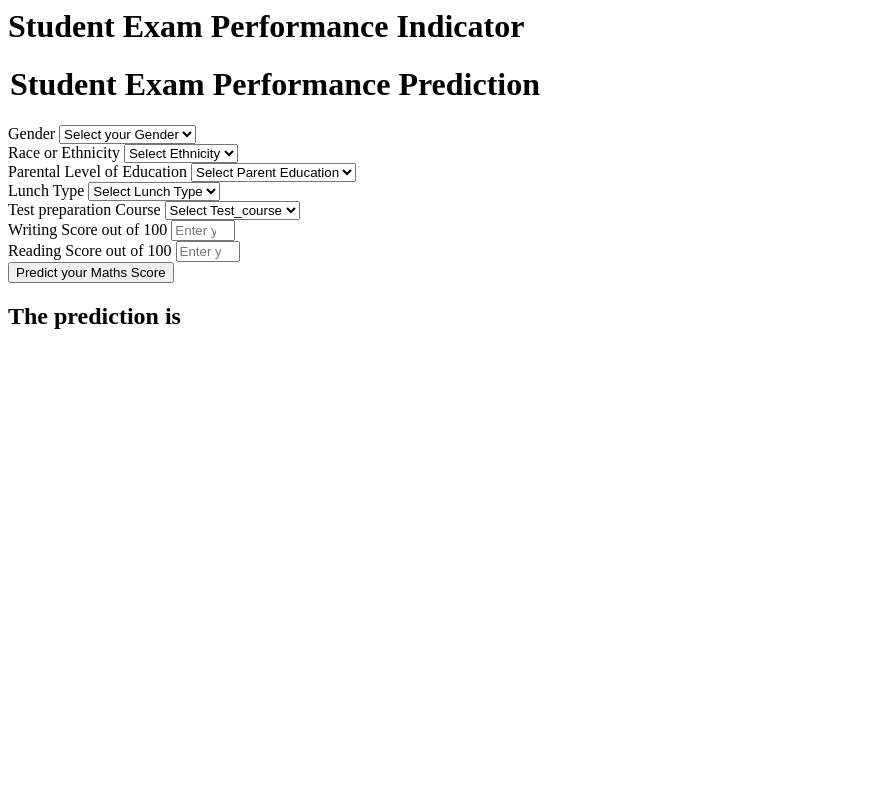
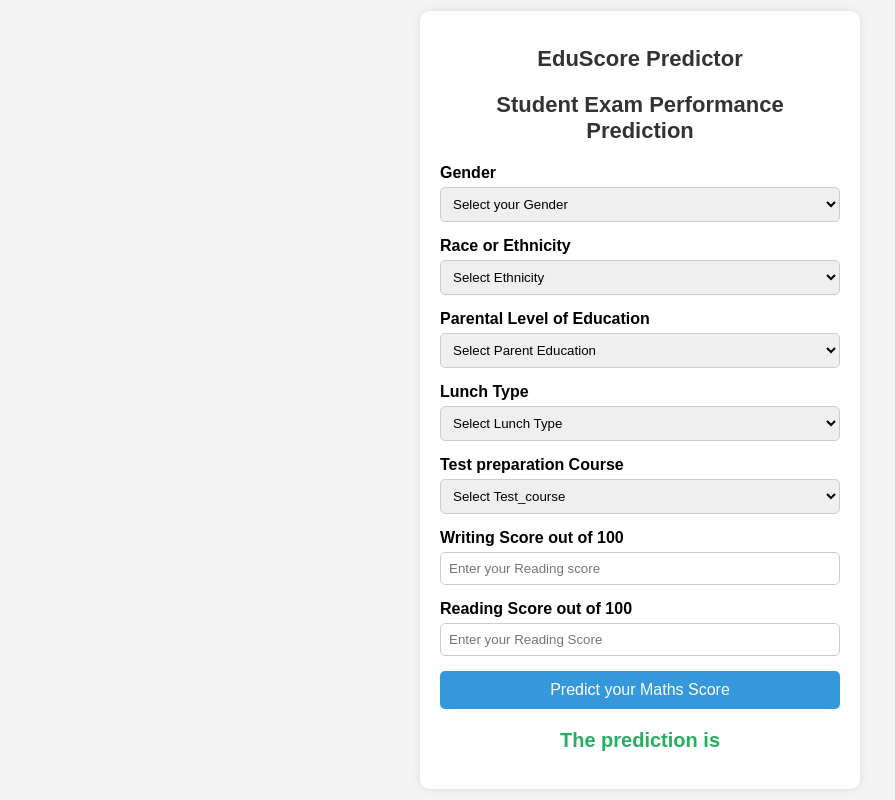
Before and after one commit to RahulKummara/Student-Perfomance-Prediction, a Flask app: page /predictdata in a window 1280 px wide. Shown: the whole page, without its empty margins (0-895 px from the left). Run offline with Flask 3, Linux system fonts and the light colour scheme.

Commit message:
Modified HTML with styles

```diff
--- a/templates/home.html
+++ b/templates/home.html
@@ -1,7 +1,72 @@
 <html>
+    <style>
+        body {
+    font-family: Arial, sans-serif;
+    background-color: #f4f4f4;
+    display: flex;
+    justify-content: center;
+    align-items: center;
+    height: 100vh;
+    margin: 0;
+}
+
+.login {
+    background: white;
+    padding: 20px;
+    border-radius: 10px;
+    box-shadow: 0px 0px 10px rgba(0, 0, 0, 0.1);
+    width: 400px;
+    text-align: center;
+}
+
+h1 {
+    color: #333;
+    font-size: 22px;
+    margin-bottom: 20px;
+}
+
+h2 {
+    color: #27ae60;
+    font-size: 20px;
+    margin-top: 20px;
+}
+
+.mb-3 {
+    margin-bottom: 15px;
+    text-align: left;
+}
+
+.form-label {
+    font-weight: bold;
+    display: block;
+    margin-bottom: 5px;
+}
+
+.form-control {
+    width: 100%;
+    padding: 8px;
+    border: 1px solid #ccc;
+    border-radius: 5px;
+}
+
+.btn-primary {
+    background-color: #3498db;
+    color: white;
+    border: none;
+    padding: 10px;
+    width: 100%;
+    cursor: pointer;
+    border-radius: 5px;
+    font-size: 16px;
+}
+
+.btn-primary:hover {
+    background-color: #2980b9;
+}
+    </style>
 <body>
     <div class="login">
-       <h1>Student Exam Performance Indicator</h1>
+       <h1>EduScore Predictor</h1>
 
        <form action="{{ url_for('predict_datapoint')}}" method="post">
         <h1>
```
